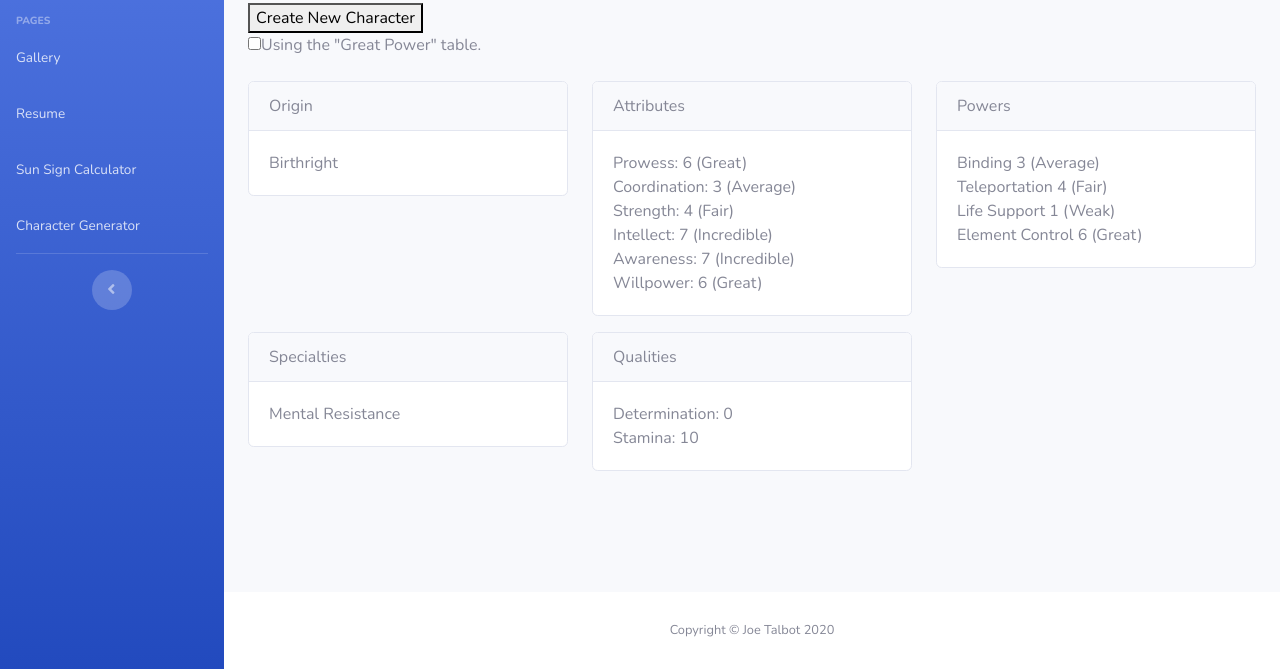
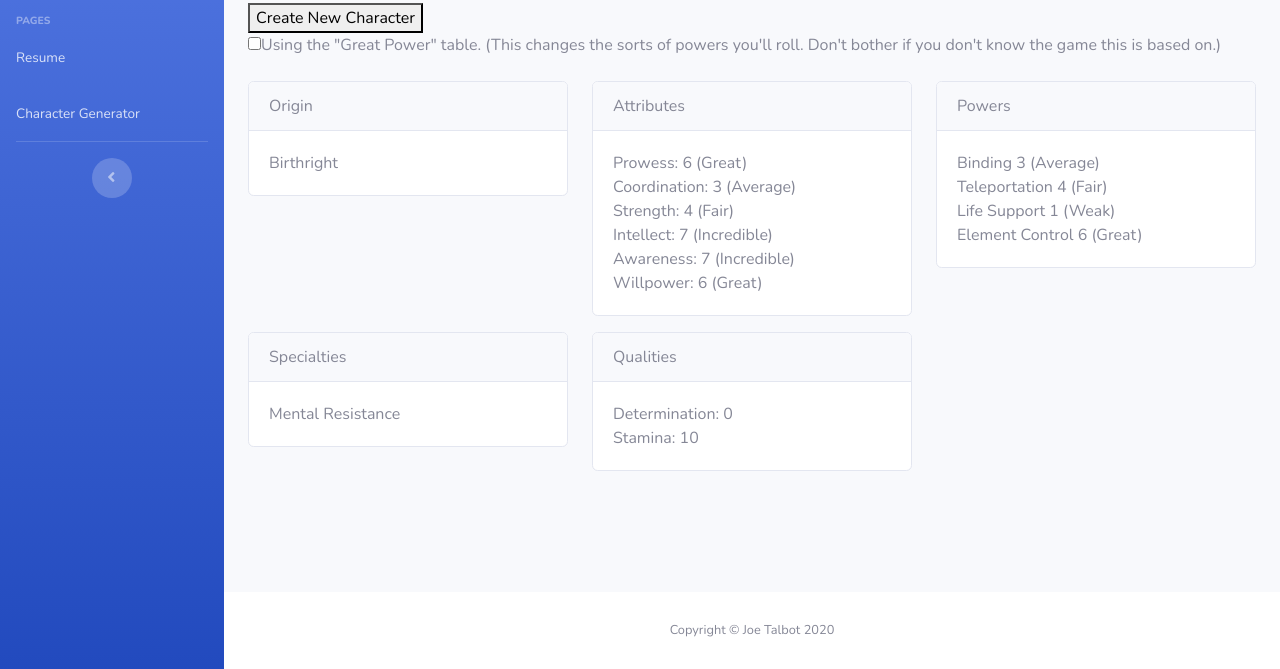
Before and after one commit to JosephDavidTalbot/JosephDavidTalbot.github.io, a website with bundled scripts: page charGen.html in a window 1280 px wide. Shown: the part 131-800 px from the top of the page. Built offline with nearby package versions, Linux system fonts and the light colour scheme.

Commit message:
Removed placeholders.

```diff
--- a/charGen.html
+++ b/charGen.html
@@ -43,7 +43,7 @@
           <!-- Page Heading -->
           <h1 class="h3 mb-4 text-gray-800">ICONS Character Generator</h1>
           <p class="lead">A random character generator, intended for the superhero RPG, ICONS, but perfectly capable of just being a seed for further superhero ideas.</p>
-          <p><button onClick="rollCharacter()">Create New Character</button></br><label><input type="checkbox" id="greatPower">Using the "Great Power" table.</label></p>
+          <p><button onClick="rollCharacter()">Create New Character</button></br><label><input type="checkbox" id="greatPower">Using the "Great Power" table. (This changes the sorts of powers you'll roll. Don't bother if you don't know the game this is based on.)</label></p>
           <span id="Character Sheet">
               <div class="row">
                       <div class="col-xs-12 col-md-4 ml-md-mr-auto mb-3 centered">
--- a/html/sidebar.html
+++ b/html/sidebar.html
@@ -22,18 +22,8 @@
   </div>
 
   <li class="nav-item">
-    <a class="nav-link" href="gallery.html">
-      <span>Gallery</span></a>
-  </li>
-
-  <li class="nav-item">
     <a class="nav-link" href="resume.html">
       <span>Resume</span></a>
-  </li>
-
-  <li class="nav-item">
-    <a class="nav-link" href="calendar.html">
-      <span>Sun Sign Calculator</span></a>
   </li>
 
   <li class="nav-item">
```
Also changed, not shown: index.html (+2 -2 lines).
